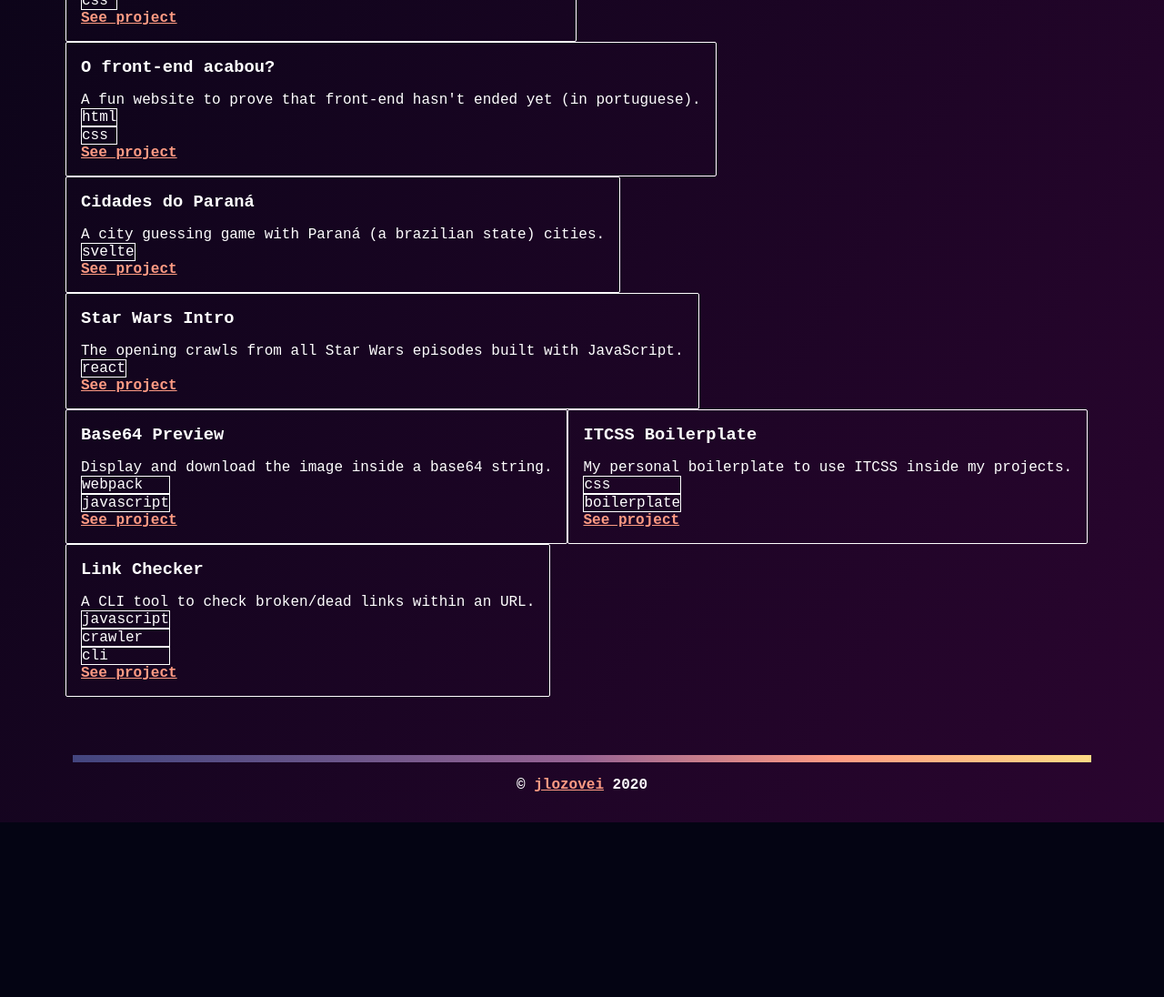
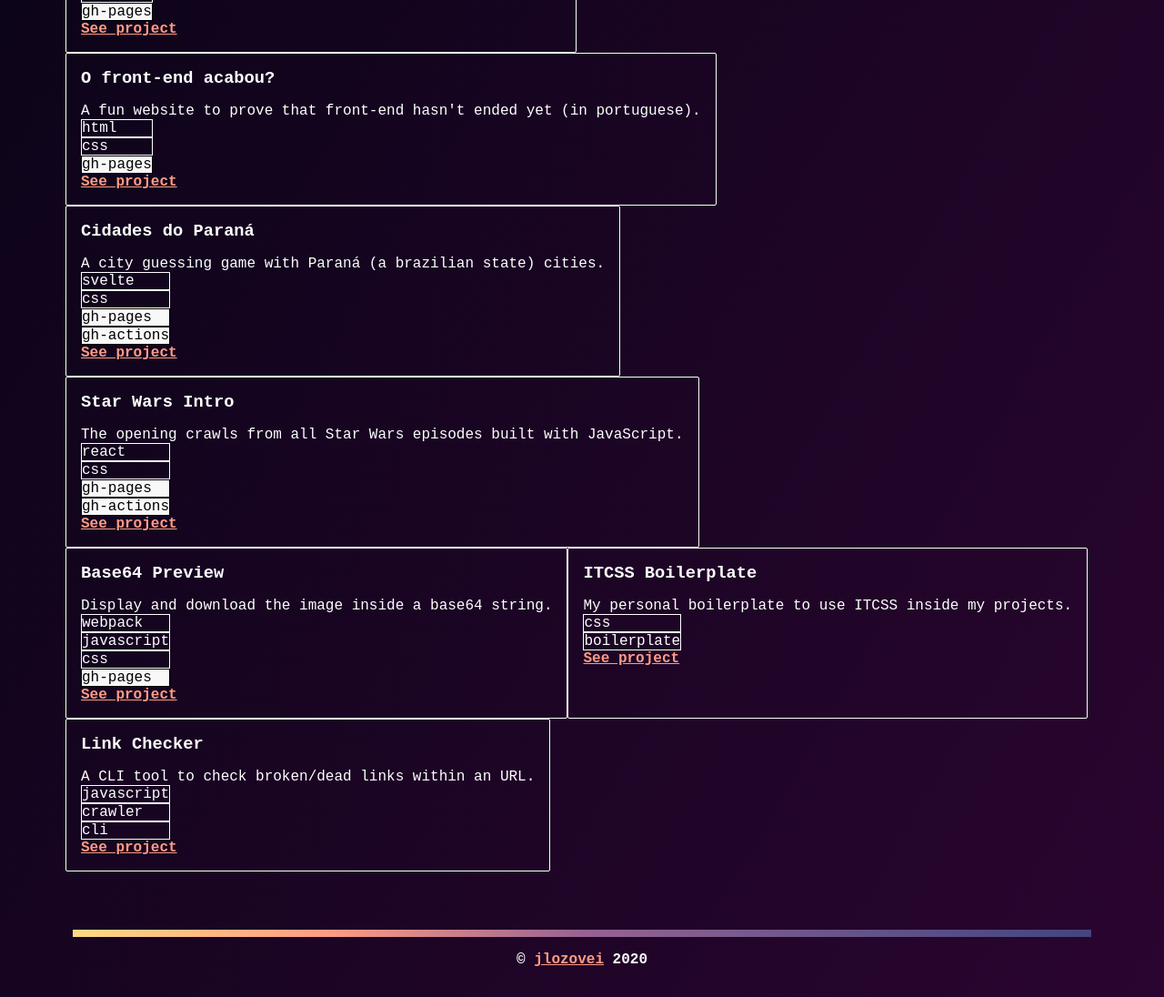
Before and after one commit to jlozovei/jlozovei.github.io, a website built with webpack: page public/index.html in a window 1280 px wide. Shown: the part 946-2042 px from the top of the page at 91% size. Before the commit the page ends 1850 px from the top, so only its background shows below. Built offline with nearby package versions, Linux system fonts and the light colour scheme; some packages are replaced by stand-ins of ours; files whose address does not match are found by name; a web font is replaced by a local one.

Commit message:
update projects + fix border safari bug

```diff
--- a/src/css/index.css
+++ b/src/css/index.css
@@ -1,3 +1,8 @@
+:before {
+  display: none;
+  content: '';
+}
+
 body {
   background-color: #040413;
   background-image: linear-gradient(120deg, #040413, #2a052f);
@@ -29,13 +34,21 @@ body {
 }
 
 h1 {
+  position: relative;
   margin-bottom: 2rem;
   padding-bottom: 1rem;
-  border-bottom: 8px solid transparent;
-  border-image: linear-gradient(to right, #feda84, #ff9b83, #976393, #685489, #43457f);
-  border-image-slice: 1;
   font-size: 3rem;
   text-align: center;
+
+  &:before {
+    position: absolute;
+    bottom: 0;
+    left: 0;
+    display: block;
+    width: 100%;
+    height: 0.5rem;
+    background-image: linear-gradient(to right, #feda84, #ff9b83, #976393, #685489, #43457f);
+  }
 }
 
 p {
@@ -61,8 +74,6 @@ a {
     position: absolute;
     top: calc(50% - 3rem);
     left: calc(50% - 3rem);
-    display: none;
-    content: '';
     width: 6rem;
     height: 6rem;
     background: url('./thinking.png') no-repeat center/contain;
@@ -134,11 +145,19 @@ footer {
 }
 
 footer {
-  padding: 1rem;
-  border-top: 8px solid transparent;
-  border-image: linear-gradient(to left, #feda84, #ff9b83, #976393, #685489, #43457f);
-  border-image-slice: 1;
+  position: relative;
+  padding: 1.5rem 1rem 1rem;
   font-weight: 700;
+
+  &:before {
+    position: absolute;
+    top: 0;
+    left: 0;
+    display: block;
+    width: 100%;
+    height: 0.5rem;
+    background-image: linear-gradient(to right, #feda84, #ff9b83, #976393, #685489, #43457f);
+  }
 }
 
 /* specific */
--- a/src/data/projects.json
+++ b/src/data/projects.json
@@ -63,7 +63,7 @@
         "A fun website to prove that front-end hasn't ended yet."
       ],
       "tags": [
-        "html", "css"
+        "html", "css", "gh-pages"
       ]
     },
     {
@@ -74,7 +74,7 @@
         "A fun website to prove that front-end hasn't ended yet (in portuguese)."
       ],
       "tags": [
-        "html", "css"
+        "html", "css", "gh-pages"
       ]
     },
     {
@@ -85,7 +85,7 @@
         "A city guessing game with Paraná (a brazilian state) cities."
       ],
       "tags": [
-        "svelte"
+        "svelte", "css", "gh-pages", "gh-actions"
       ]
     },
     {
@@ -96,7 +96,7 @@
         "The opening crawls from all Star Wars episodes built with JavaScript."
       ],
       "tags": [
-        "react"
+        "react", "css", "gh-pages", "gh-actions"
       ]
     },
     {
@@ -107,7 +107,7 @@
         "Display and download the image inside a base64 string."
       ],
       "tags": [
-        "webpack", "javascript"
+        "webpack", "javascript", "css", "gh-pages"
       ]
     },
     {
```
